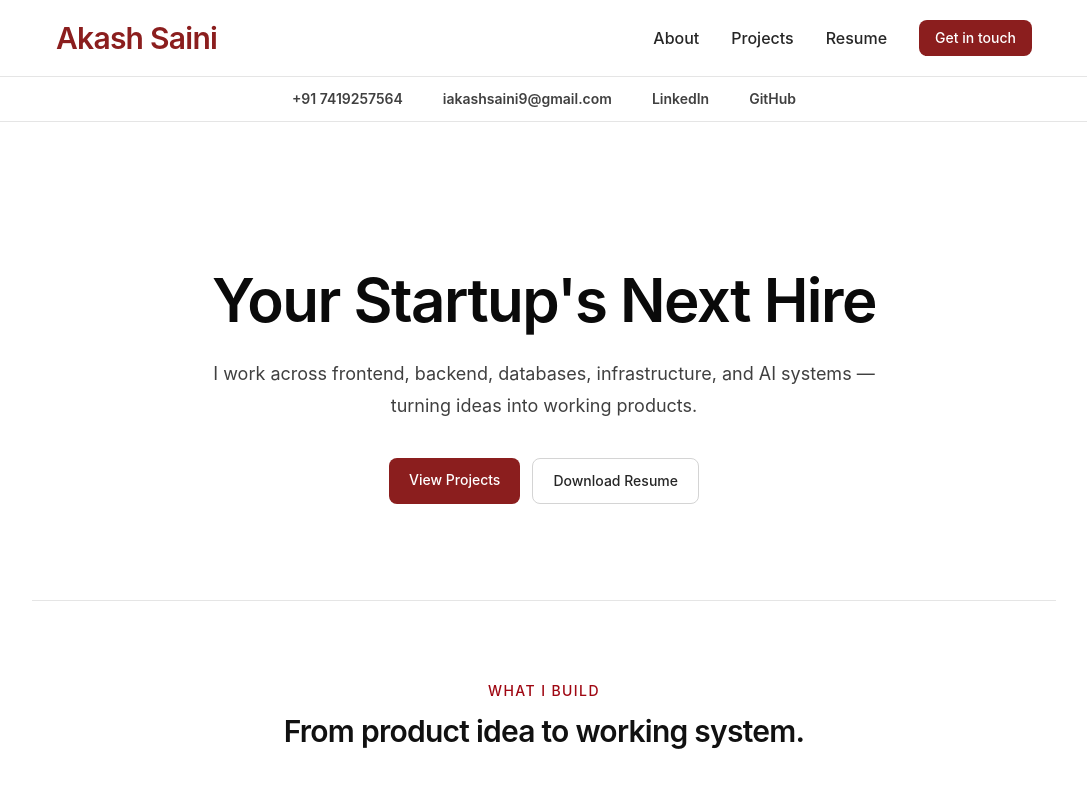
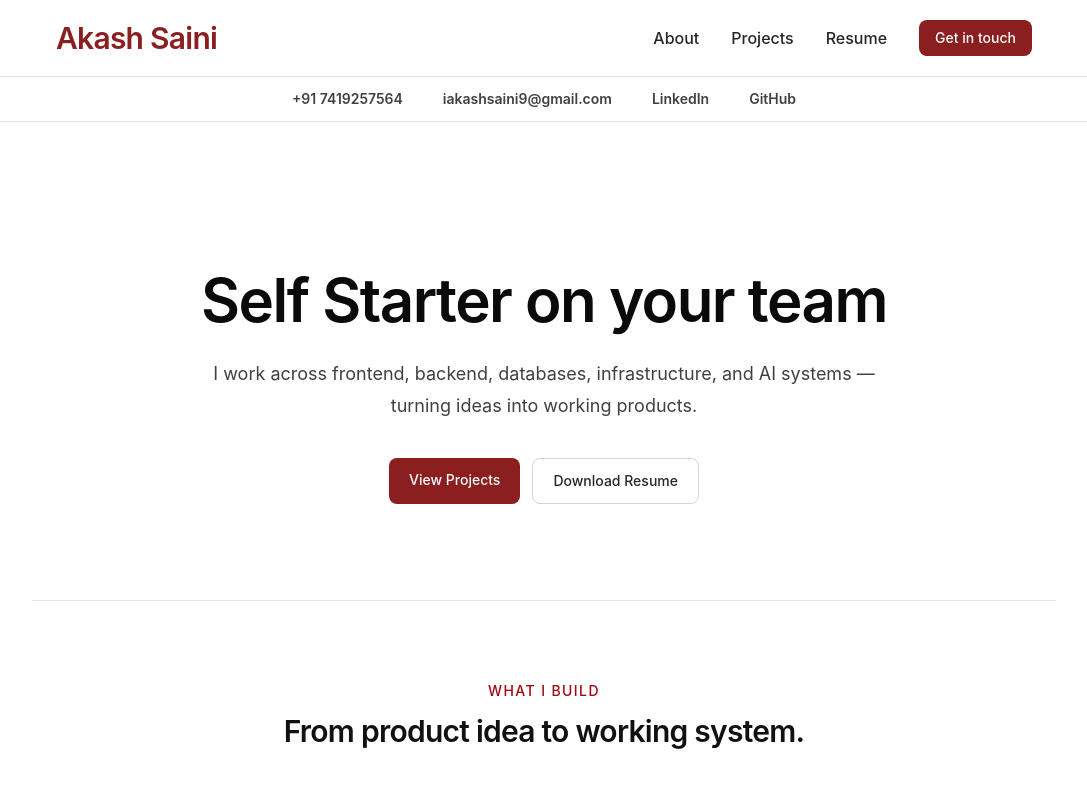
Before and after one commit to 741915akkash/akash-website, a Nuxt app: page / in a window 1280 px wide. Shown: the top 795 px of the page, without its empty margins (96-1183 px from the left). Built offline with nearby package versions, Linux system fonts and the light colour scheme.

Commit message:
changed hero section headline

```diff
--- a/app/pages/index.vue
+++ b/app/pages/index.vue
@@ -41,7 +41,7 @@ useSeoMeta({
     <section class="mx-auto max-w-5xl px-6 pb-24 pt-24 sm:pt-32">
       <div class="mx-auto max-w-3xl text-center">
         <h1 class="mt-5 text-5xl font-semibold tracking-tight text-neutral-950 sm:text-6xl">
-          Your Startup's Next Hire
+          Self Starter on your team
         </h1>
 
         <p class="mx-auto mt-7 max-w-2xl text-lg leading-8 text-neutral-700">
```
